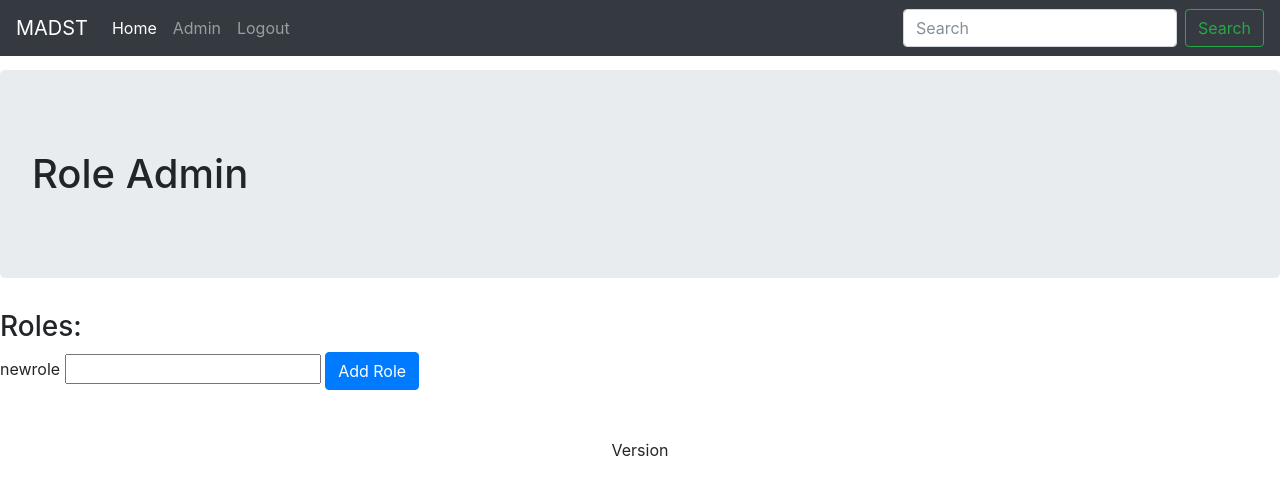
After one commit to graysonhead/MADST, a Flask app: template app/templates/admin_roles.html in a window 1280 px wide. The commit adds this page. Shown: the top 495 px of the page. Run offline with Flask 2, Linux system fonts and the light colour scheme; the template is opened without the code that fills it: values that come from a table or form of the project are taken from there, others are empty; parts of the project's set-up code (start-up, migrations or seed data) failed here and were passed over; some libraries are stand-ins or nearby versions.

Commit message:
MADST-20 Added pages and forms for adding and deleting roles.

```diff
--- a/app/forms.py
+++ b/app/forms.py
@@ -53,3 +53,6 @@ class OUName(Form):
 
 class AddRole(Form):
 	rolename = SelectField('Role Name', coerce=int, validators=[DataRequired()])
+
+class NewRole(Form):
+	newrole = StringField('Role Name', validators=[DataRequired()])
--- a/app/templates/admin.html
+++ b/app/templates/admin.html
@@ -10,7 +10,8 @@
         </div>
     <div>
         <a href={{ url_for("admin_orgs") }}>Organizations</a><br>
-        <a href={{ url_for("admin_users") }}>Users</a>
+        <a href={{ url_for("admin_users") }}>Users</a><br>
+        <a href={{ url_for("admin_roles") }}>Roles</a>
     </div>
 </main>
 
--- /dev/null
+++ b/app/templates/admin_roles.html
@@ -0,0 +1,26 @@
+<!-- Extends base layout -->
+{%extends "base.html" %}
+
+{% block content %}
+<main role="main">
+        <!-- Jumbotron -->
+        <!-- Featured Class -->
+        <div class="jumbotron">
+            <p><h1>Role Admin</h1></p>
+        </div>
+        <div>
+            <h3>Roles:</h3>
+            {% for r in roles %}
+            <form method="post" action="roles" class="inline">
+                {{ r.name }} <button type="submit" name="delete_role" value="{{ r.id }}" class="btn btn-xs btn-danger">Delete</button>
+            </form><br>
+            {% endfor %}
+            {{ newrole.hidden_tag() }}
+            <form method="post" action="" value="Add Role">
+            {{ newrole.newrole.name }} {{ newrole.newrole }}
+            <input class="btn btn-primary" type="submit" value="Add Role">
+            </form>
+        </div>
+</main>
+
+{% endblock %}
--- a/app/templates/admin_user.html
+++ b/app/templates/admin_user.html
@@ -9,7 +9,7 @@
         {% for r in roles %}
         <form method="post" action="user?user_id={{ user.id }}" class="inline">
         {{ form.hidden_tag() }}
-            {{ r.name }} <button type="submit" name="remove_role" value="{{ r.id }}" class="btn btn-xs btn-danger">Remove</button>
+            {{ r.name }} <button type="submit" name="remove_role" value="{{ r.id }}" class="btn btn-danger btn-xs">Remove</button>
         </form>
         <br>
         {% endfor %}
--- a/app/views.py
+++ b/app/views.py
@@ -12,7 +12,8 @@ from .forms import \
 	UserCreationForm, \
 	AddAdminUser, \
 	OUName, \
-	AddRole
+	AddRole, \
+	NewRole
 
 # from flask.ext.permissions.decorators import user_is, user_has
 
@@ -251,7 +252,7 @@ def admin_org_template(sesh, **kwargs):
 				role = get_role(sesh, role_id)
 				template.roles.remove(role)
 				sesh.commit()
-				flash("Removed role {}".format(role.name))
+				flash("Removed role {} from template {}".format(role.name, template.name))
 		elif svform.mod_key.data or svform.mod_delete.data == True:
 			if selected_single_attribute:
 				single_atrib = sesh.query(models.SingleAttributes).filter_by(id=selected_single_attribute).first()
@@ -471,6 +472,38 @@ def admin_user(sesh):
 	# End GET block
 
 
+@app.route("/admin/roles", methods=['GET', 'POST'])
+@login_required
+@required('admin')
+@with_db_session
+def admin_roles(sesh):
+	""" Forms """
+	newrole = NewRole()
+	roles = sesh.query(models.Role).all()
+	# Begin POST block
+	if request.method == 'POST':
+		if request.form.getlist('delete_role'):
+			role_id = request.form['delete_role']
+			role = get_role(sesh, role_id)
+			sesh.delete(role)
+			sesh.commit()
+			flash("Deleted role {}".format(role.name))
+		elif newrole.newrole.data:
+			role = models.Role(newrole.newrole.data)
+			sesh.add(role)
+			sesh.commit()
+			flash("Added role {}".format(role.name))
+		return redirect(url_for('admin_roles'))
+	# End POST block
+	# Begin GET block
+	if request.method == 'GET':
+		roles = sesh.query(models.Role).all()
+		return render_template('admin_roles.html',
+							   roles=roles,
+							   newrole=newrole,
+							   version_number=version_number)
+	#End GET block
+
 @app.route("/logout")
 @login_required
 def logout():
```
